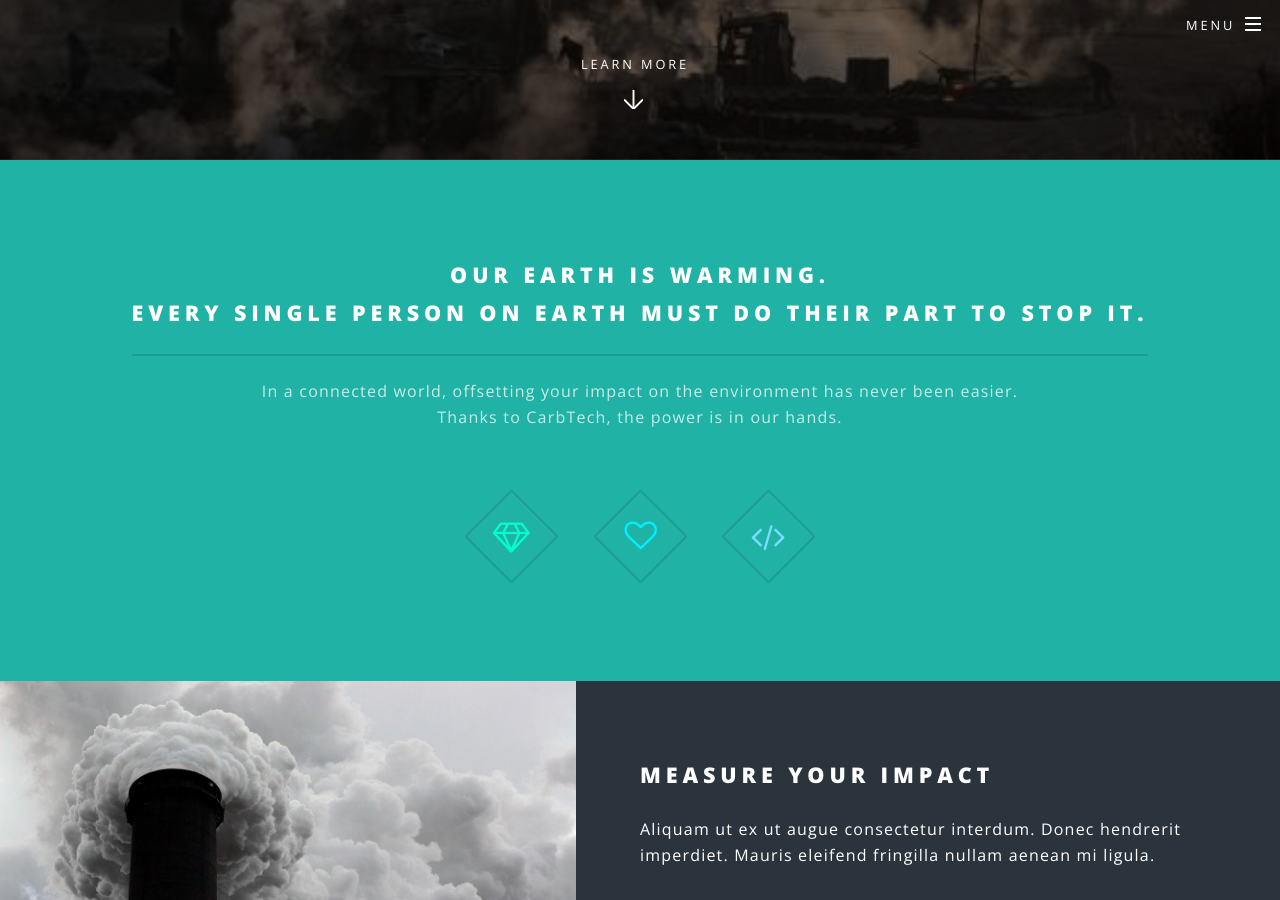
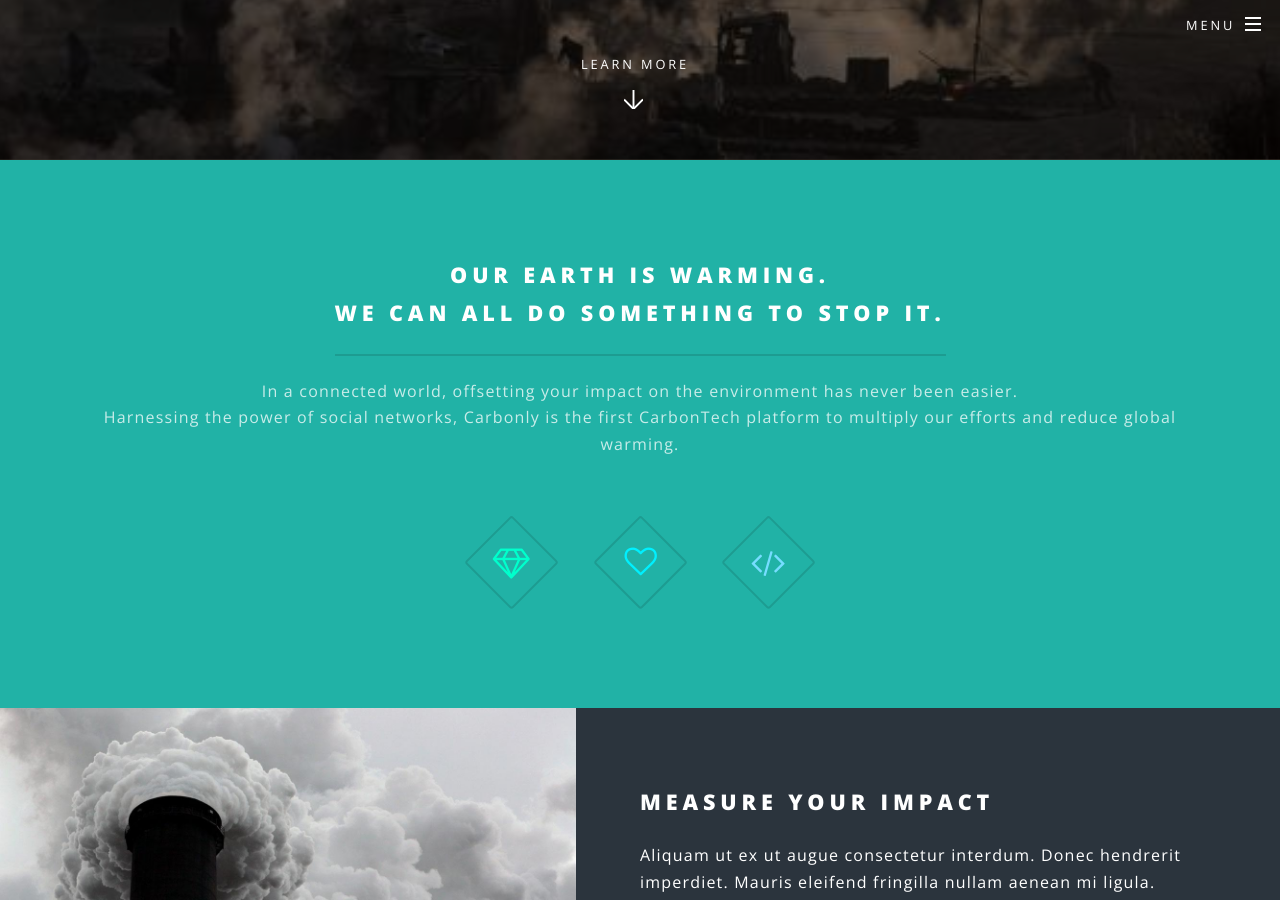
Before and after one commit to brycedavies92/carbonly, a Jekyll site: the page built from index.html, in a window 1280 px wide and 900 px high, scrolled down 740 px. Built offline with Jekyll 4.4.1, drawn with Linux system fonts in a browser that asks for light colours.

Commit message:
Update index.html
updated text

```diff
--- a/index.html
+++ b/index.html
@@ -17,10 +17,10 @@ layout: landing
 					<section id="one" class="wrapper style1 special">
 						<div class="inner">
 							<header class="major">
-								<h2>Our earth is warming.<br />
-								Every single person on earth must do their part to stop it.</h2>
+								<h2>Our Earth Is Warming.<br />
+								We Can All Do Something To Stop It.</h2>
 								<p>In a connected world, offsetting your impact on the environment has never been easier.<br />
-								Thanks to CarbTech, the power is in our hands.</p>
+								Harnessing the power of social networks, Carbonly is the first CarbonTech platform to multiply our efforts and reduce global warming.</p>
 							</header>
 							<ul class="icons major">
 								<li><span class="icon fa-diamond major style1"><span class="label">Lorem</span></span></li>
```
